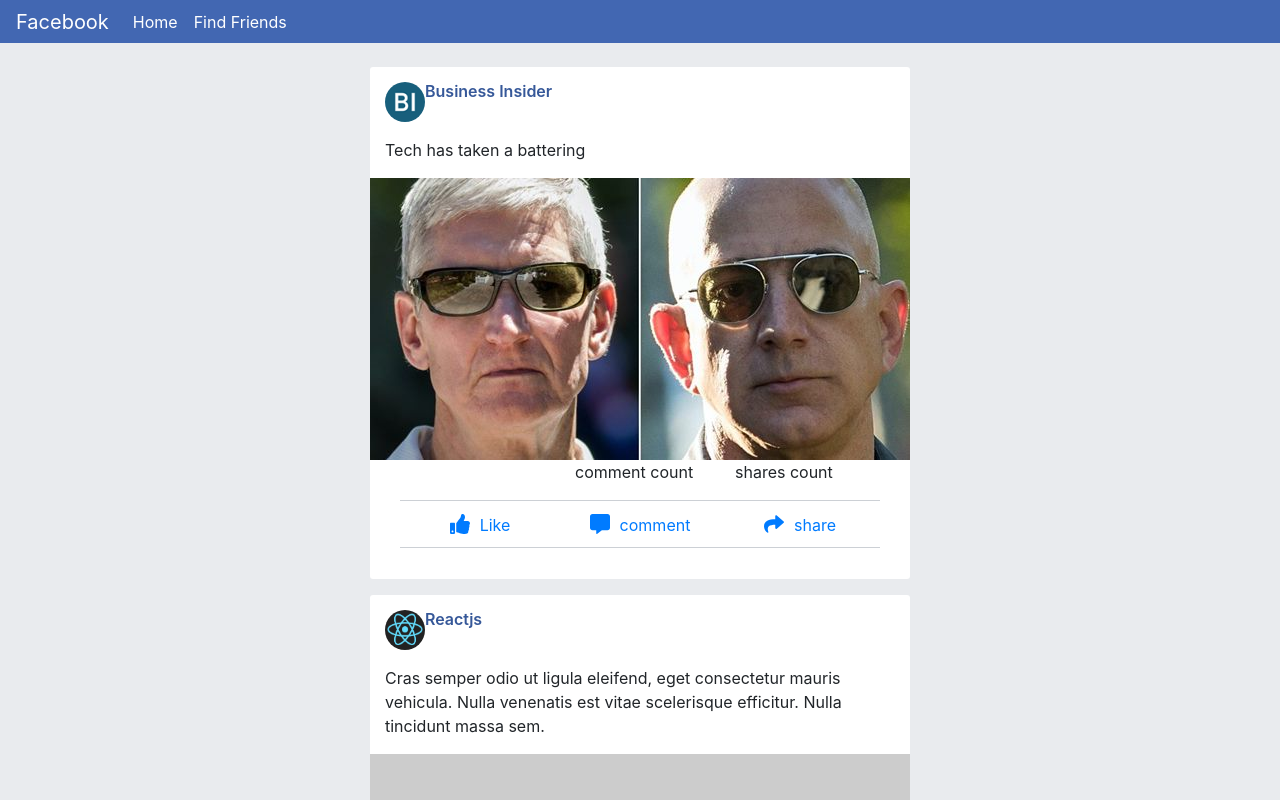
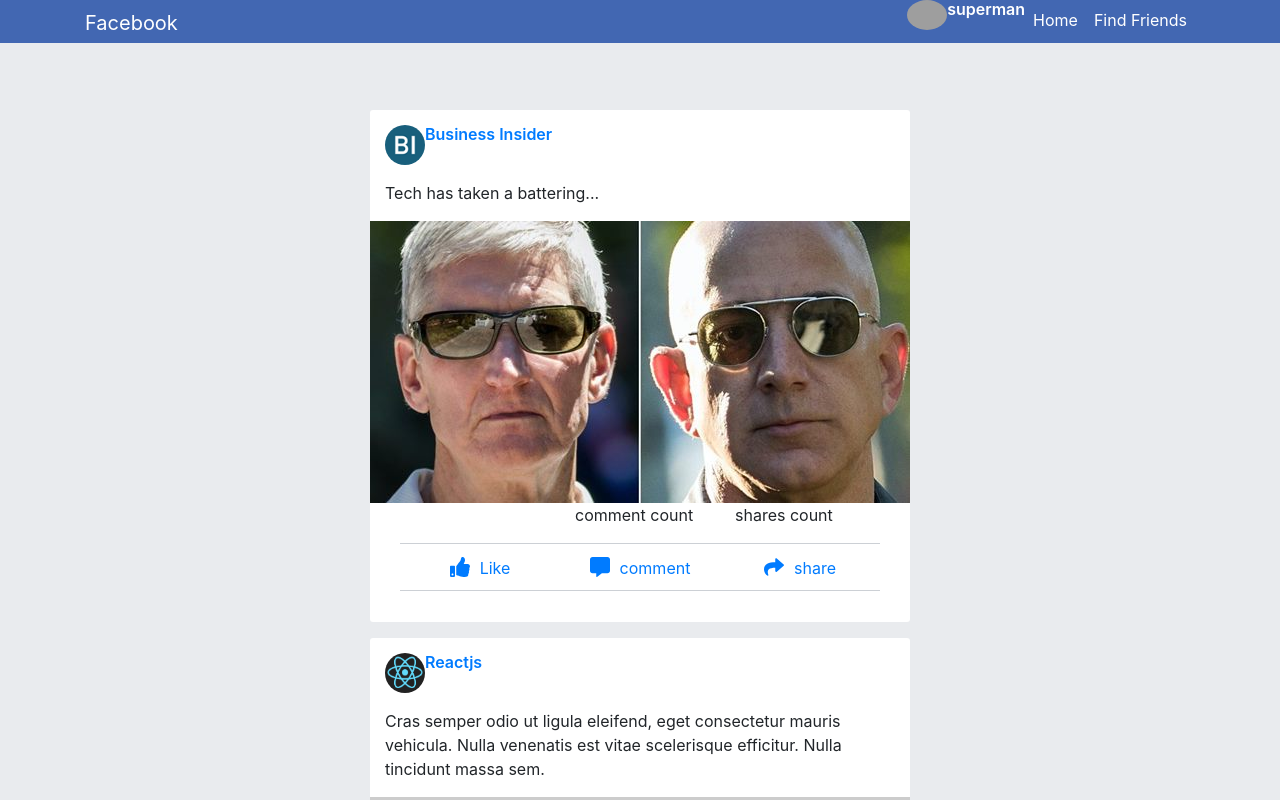
Before and after one commit to devjsonstringify/react-simple-fbPost, a React (Create React App) app: page / in a window 1280 px wide. Shown: the top 800 px of the page. Built offline with nearby package versions, Linux system fonts and the light colour scheme; grey boxes are pictures that could not be loaded.

Commit message:
Modify user avatar and comment avatar

```diff
--- a/src/App.js
+++ b/src/App.js
@@ -36,11 +36,11 @@
 );
 
 const FacebookPost = () => {
+  const { info } = Request;
   const Home = () => {
     return (
       <Main>
-        {Request.map((user) => {
-          // console.log(Request.user);
+        {Request.post.map((user) => {
           return (
             <Col
               backgroundColor="#ffffff"
@@ -51,7 +51,7 @@
               marginTop="1em">
               <User user={user} />
               <Post content={user} photos={user} user={user} />
-              <PostActionBar user={user} />
+              <PostActionBar user={info} />
             </Col>
           );
         })}
@@ -61,9 +61,9 @@
   return (
     <Router>
       <React.Fragment>
-        <Navigation />
+        <Navigation user={info} cssFontcolor="red" />
         <Route path="/" exact component={Home} />
-        <Route path="/find-friends" exact component={FindFriends} />
+        <Route path="/find-friends" component={FindFriends} />
       </React.Fragment>
     </Router>
   );
--- a/src/components/apiResponse.jsx
+++ b/src/components/apiResponse.jsx
@@ -1,10 +1,12 @@
-const Request = [
+const Request = {
+  info: { name: "superman", avatar: "https://www.placecage.com/50/50" },
+  post: [
     {
       id: 1,
       name: "Business Insider",
-    avatarUrl: "assets/img/image-user.png",
+      avatar: "assets/img/image-user.png",
       userfbURL: "www.facebook.com",
-    content: "Tech has taken a battering",
+      content: "Tech has taken a battering...",
       photos: [
         {
           img: "assets/post-image.jpg",
@@ -15,7 +17,7 @@
     {
       id: 2,
       name: "Reactjs",
-    avatarUrl: "assets/img/react.png",
+      avatar: "assets/img/react.png",
       userfbURL: "www.facebook.com",
       content:
         "Cras semper odio ut ligula eleifend, eget consectetur mauris vehicula. Nulla venenatis est vitae scelerisque efficitur. Nulla tincidunt massa sem. ",
@@ -29,7 +31,7 @@
     {
       id: 3,
       name: "Vue",
-    avatarUrl: "assets/img/vue.png",
+      avatar: "assets/img/vue.png",
       userfbURL: "www.facebook.com",
       content:
         "Nam efficitur mauris in vestibulum pharetra. Nullam hendrerit placerat posuere. Maecenas in sagittis mauris. Cras a consequat purus. Suspendisse eleifend turpis vel quam luctus, ac varius enim rutrum. Praesent at orci eget nunc hendrerit cursus eu quis risus. Suspendisse quam urna, lacinia a semper vel, gravida sed massa. Nam non. ",
@@ -43,7 +45,7 @@
     {
       id: 4,
       name: "Angular",
-    avatarUrl: "assets/img/angular.png",
+      avatar: "assets/img/angular.png",
       userfbURL: "www.facebook.com",
       content:
         "Donec in elit dapibus nulla condimentum hendrerit. In a convallis ante, eu sollicitudin erat. Nunc facilisis iaculis posuere. Fusce vehicula varius enim, eget lobortis nisl semper ut. Vestibulum efficitur, dui id tincidunt posuere, tortor sem elementum est, et placerat erat libero vel justo. Donec eu est et mauris commodo pellentesque pharetra non nisi. Nullam a velit eget mi luctus condimentum. Proin consequat bibendum velit vitae mattis. Donec sem tortor, pellentesque quis feugiat quis, bibendum quis risus. Phasellus molestie justo vitae tempor lacinia. Curabitur sed felis sed nisl ultrices tincidunt. Phasellus condimentum faucibus ultrices. In euismod lorem eget vehicula hendrerit. Vestibulum.",
@@ -54,6 +56,7 @@
         },
       ],
     },
-];
+  ],
+};
 
 export default Request;
--- a/src/components/avatar.jsx
+++ b/src/components/avatar.jsx
@@ -7,14 +7,10 @@
 };
 
 const Avatar = ({ user }) => {
+  const { avatar, name } = user;
   return (
     <React.Fragment>
-      <img
-        style={style}
-        className="img-responsive"
-        src={user.avatarUrl}
-        alt={user.name}
-      />
+      <img style={style} className="img-responsive" src={avatar} alt={name} />
     </React.Fragment>
   );
 };
--- a/src/components/comment.jsx
+++ b/src/components/comment.jsx
@@ -19,7 +19,7 @@
   render() {
     const { characterCount } = this.state;
     const { maxLetters, user } = this.props;
-
+    console.log(user.avatar);
     const style = {
       border: "1px solid #ccd0d5",
       borderRadius: "50px",
@@ -27,6 +27,7 @@
       backgroundColor: "#f2f3f5",
       flexBasis: "89%",
     };
+
     return (
       <React.Fragment>
         <Col col="12">
--- a/src/components/info.jsx
+++ b/src/components/info.jsx
@@ -1,19 +1,25 @@
-import React from 'react'
+import React from "react";
 
-const Info = ({ user }) => {
-	const style = {
-		color: '#365899',
-		fontWeight: '600'
-	}
+const Info = ({ user, cssFontcolor }) => {
+  const { userfbURL, name } = user;
+  // const style = {
+  //   color: { cssFontcolor? "#365899" : null},
+  //   fontWeight: "600",
+  // };
   return (
     <React.Fragment>
       <p className="h6">
-				<a style={style} href={user.userfbURL}>
-					{user.name}
+        <a
+          style={{
+            color: cssFontcolor ? cssFontcolor : null,
+            fontWeight: "600",
+          }}
+          href={userfbURL}>
+          {name}
         </a>
       </p>
     </React.Fragment>
-	)
-}
+  );
+};
 
-export default Info
+export default Info;
--- a/src/components/layout/header/header.jsx
+++ b/src/components/layout/header/header.jsx
@@ -1,6 +1,8 @@
 import React from "react";
 import { Link, NavLink } from "react-router-dom";
 import Avatar from "../../avatar";
+import TestAvatar from "../../test-avatar";
+import User from "../../user";
 
 const mainHeader = {
   backgroundColor: "#4267b2",
@@ -11,11 +13,11 @@
   color: "#ffffff",
 };
 
-const Header = ({ user }) => {
+const Header = ({ user, img, alt }) => {
   return (
-    <div className="container-fluid">
-      <div className="container">
-        <nav className="navbar fixed-top navbar-expand-lg" style={mainHeader}>
+    <div className="container-fluid" style={mainHeader}>
+      <div className="container" style={{ overflow: "hidden", height: "100%" }}>
+        <nav className="navbar navbar-expand-lg" style={{ padding: "0" }}>
           <Link className="navbar-brand" to="/" style={anchorColor}>
             Facebook
           </Link>
@@ -29,10 +31,16 @@
             aria-label="Toggle navigation">
             <span className="navbar-toggler-icon" />
           </button>
-          <div className="collapse navbar-collapse" id="navbarNav">
+          <div
+            className="collapse navbar-collapse"
+            id="navbarNav"
+            style={{ justifyContent: "flex-end" }}>
             <ul className="navbar-nav">
+              <li className="nav-item" id="user-item">
+                <User user={user} cssFontcolor="#ffffff" />
+              </li>
               <li className="nav-item">
-                <NavLink to="/" exact className="nav-link" style={anchorColor}>
+                <NavLink to="/" className="nav-link" style={anchorColor}>
                   Home
                 </NavLink>
               </li>
--- a/src/components/layout/pages/findFriends.jsx
+++ b/src/components/layout/pages/findFriends.jsx
@@ -1,10 +1,16 @@
 import React from "react";
+import { BrowserRouter as Router } from "react-router-dom";
 
 const FindFriends = () => {
+  const style = {
+    marginTop: "4%",
+  };
   return (
-    <div>
-      <h2>Find Friends</h2>
-    </div>
+    <Router>
+      <div className="container" style={style}>
+        <h2>Find Friends</h2>
+      </div>
+    </Router>
   );
 };
 
--- a/src/components/postActionBar.jsx
+++ b/src/components/postActionBar.jsx
@@ -72,6 +72,7 @@
   };
 
   render() {
+    const { user } = this.props;
     return (
       <div className="col-lg-12">
         <div className="container">
@@ -119,7 +120,7 @@
 
           <Row classes="row postDisplay">
             {this.state.commentIsClicked && (
-              <Comment user={this.props.user} maxLetters={140} />
+              <Comment user={user} maxLetters={140} />
             )}
             {this.state.shareIsClicked && <Share />}
           </Row>
--- a/src/components/user.jsx
+++ b/src/components/user.jsx
@@ -1,19 +1,19 @@
-import React, { Component } from 'react'
-import Avatar from './avatar'
-import Info from './info'
-import Col from './layout/col-grid'
+import React, { Component } from "react";
+import Avatar from "./avatar";
+import Info from "./info";
+import Col from "./layout/col-grid";
 
-const User = ({ user }) => {
+const User = ({ user, cssFontcolor, cssFontWeight }) => {
   return (
     <Col col="lg-12" paddingLeft="0" paddingRight="0">
       <figure className="figure">
         <Avatar user={user} />
         <figcaption className="figure-caption">
-					<Info user={user} />
+          <Info user={user} cssFontcolor={cssFontcolor} />
         </figcaption>
       </figure>
     </Col>
-	)
-}
+  );
+};
 
-export default User
+export default User;
```
Also changed, not shown: assets/img/people.jpg (added), src/components/layout/col-grid.jsx (line endings or trailing spaces). Lines whose indentation alone changed are shown as unchanged.
